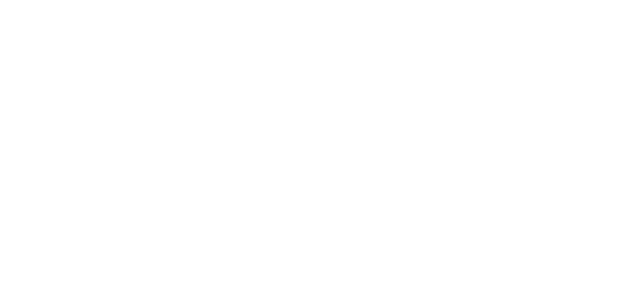
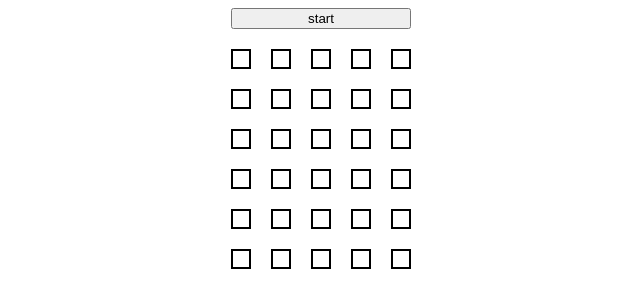
Before and after one commit to coleglover/wordle, a plain HTML site: page index.html in a window 1280 px wide. Shown: the whole page, without its empty margins (319-959 px from the left). Drawn offline with Linux system fonts and the light colour scheme.

Commit message:
adding GET functionality and input handling

```diff
--- a/index.html
+++ b/index.html
@@ -8,54 +8,53 @@
     <script src = "wordle.js" defer></script>
 </head>
 <body>
-    <div class="container">
+    <div class="wordle-board">
+        <button onClick="generateWord()" class="start-button">start</button>
         <div class="row">
-            <div class="col"></div>
-            <div class="col"></div>
-            <div class="col"></div>
-            <div class="col"></div>
-            <div class="col"></div>
-            <div class="col"></div>
+            <div class="tile" id="row-0-col-0"></div>
+            <div class="tile" id="row-0-col-1"></div>
+            <div class="tile" id="row-0-col-2"></div>
+            <div class="tile" id="row-0-col-3"></div>
+            <div class="tile" id="row-0-col-4"></div>
           </div>
           <div class="row">
-            <div class="col"></div>
-            <div class="col"></div>
-            <div class="col"></div>
-            <div class="col"></div>
-            <div class="col"></div>
-            <div class="col"></div>
+            <div class="tile" id="row-1-col-0"></div>
+            <div class="tile" id="row-1-col-1"></div>
+            <div class="tile" id="row-1-col-2"></div>
+            <div class="tile" id="row-1-col-3"></div>
+            <div class="tile" id="row-1-col-4"></div>
           </div>
           <div class="row">
-            <div class="col"></div>
-            <div class="col"></div>
-            <div class="col"></div>
-            <div class="col"></div>
-            <div class="col"></div>
-            <div class="col"></div>
+            <div class="tile" id="row-2-col-0"></div>
+            <div class="tile" id="row-2-col-1"></div>
+            <div class="tile" id="row-2-col-2"></div>
+            <div class="tile" id="row-2-col-3"></div>
+            <div class="tile" id="row-2-col-4"></div>
           </div>
           <div class="row">
-            <div class="col"></div>
-            <div class="col"></div>
-            <div class="col"></div>
-            <div class="col"></div>
-            <div class="col"></div>
-            <div class="col"></div>
+            <div class="tile" id="row-3-col-0"></div>
+            <div class="tile" id="row-3-col-1"></div>
+            <div class="tile" id="row-3-col-2"></div>
+            <div class="tile" id="row-3-col-3"></div>
+            <div class="tile" id="row-3-col-4"></div>
           </div>
           <div class="row">
-            <div class="col"></div>
-            <div class="col"></div>
-            <div class="col"></div>
-            <div class="col"></div>
-            <div class="col"></div>
-            <div class="col"></div>
+            <div class="tile" id="row-4-col-0"></div>
+            <div class="tile" id="row-4-col-1"></div>
+            <div class="tile" id="row-4-col-2"></div>
+            <div class="tile" id="row-4-col-3"></div>
+            <div class="tile" id="row-4-col-4"></div>
           </div>
           <div class="row">
-            <div class="col"></div>
-            <div class="col"></div>
-            <div class="col"></div>
-            <div class="col"></div>
-            <div class="col"></div>
-            <div class="col"></div>
+            <div class="tile" id="row-5-col-0"></div>
+            <div class="tile" id="row-5-col-1"></div>
+            <div class="tile" id="row-5-col-2"></div>
+            <div class="tile" id="row-5-col-3"></div>
+            <div class="tile" id="row-5-col-4"></div>
+          </div>
+          <div>
+            <div class="puzzle-number copy"></div>
+            <div class="word-to-guess copy"></div>
           </div>
     </div>
 </body>
--- a/styles.css
+++ b/styles.css
@@ -0,0 +1,39 @@
+*{
+    box-sizing: border-box;
+}
+/*
+.wordle-board {
+    display: flex;
+    width: 300px;
+}
+
+.row {
+    display: flex;
+    flex-wrap: wrap;
+    justify-content: center;
+    gap: 20px;
+} */
+
+.copy {
+    font-family: 'Courier New', Courier, monospace;
+}
+
+.wordle-board {
+    display: grid;
+    gap: 20px;
+    justify-content: center;
+}
+
+.row {
+    display: flex;
+    gap: 20px;
+    justify-content: center;
+}
+
+.tile {
+    height: 20px;
+    width: 20px;
+    border: 2px solid black;
+    flex-direction: row;
+    gap: 10px;
+}
--- a/wordle.js
+++ b/wordle.js
@@ -0,0 +1,43 @@
+// requirements:
+// + retrieve word (GET) https://words.dev-apis.com/word-of-the-day
+// + retrieve input from users
+// + test if input is a valid word (POST) https://words.dev-apis.com/validate-word
+//  - if true: compare input to test word
+// + repeat until user has guessed:
+//  - the word
+//  - 6 times
+
+// this function is generated when user clicks "start button"
+// function is define as async in order to use await
+
+let word;
+
+async function generateWord() {
+  try {
+    // fetch is an async function; returns promise
+    const response = await fetch("https://words.dev-apis.com/word-of-the-day");
+    // .json is async; returns a promise
+    const wordleData = await response.json();
+
+    word = wordleData.word;
+    const puzzleNumber = wordleData.puzzleNumber;
+
+    console.log(`Puzzle number: ${puzzleNumber}\nWord: ${word}`);
+
+    document.querySelector(".puzzle-number").innerHTML =
+      "Puzzle number: " + puzzleNumber;
+    document.querySelector(".word-to-guess").innerHTML =
+      "Word of the day: " + word;
+  } catch (error) {
+    console.log("Error fetching Wordle data:", error);
+  }
+}
+
+function isLetter(letter) {
+  return /^[a-zA-Z]$/.test(letter);
+}
+document.addEventListener("keyup", (event) => {
+  if (isLetter(event.key)) {
+    console.log(event.key);
+  }
+});
```
Lines whose indentation alone changed are shown as unchanged.
